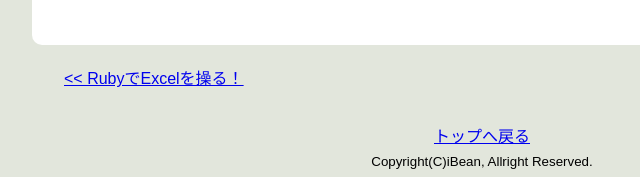
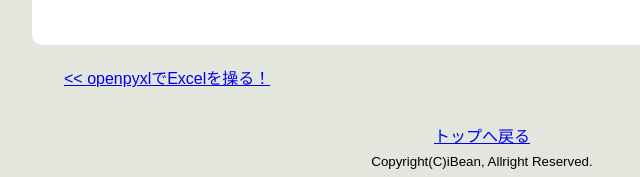
Before and after one commit to ibean-work/blog, a plain HTML site: page entry/2021/01/02-accounting-person.html in a window 1280 px wide. Shown: the part 1818-1995 px from the top of the page, 158-798 px from the left. Drawn offline with Linux system fonts and the light colour scheme.

Commit message:
Add files via upload

```diff
--- a/entry/2021/01/02-accounting-person.html
+++ b/entry/2021/01/02-accounting-person.html
@@ -74,7 +74,7 @@
 
 <footer>
   <div class="footer-container">
-    <div class="next"><a href="./07-rubyxl.html">&lt;&lt; RubyでExcelを操る！</a></div>
+    <div class="next"><a href="./07-rubyxl.html">&lt;&lt; openpyxlでExcelを操る！</a></div>
     <div class="prev"><a href="./01-aboutme.html">はじめに &gt;&gt;</a></div>
     <div class="top"><a href="../../../index.html">トップへ戻る</a></div>
     <div class="copyright">
```
Also changed, not shown: entry/2021/01/10-reclass-table.html (+1 -1 lines).
